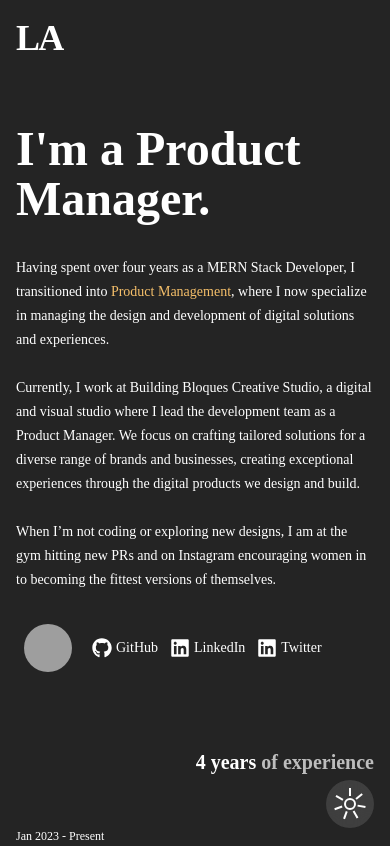
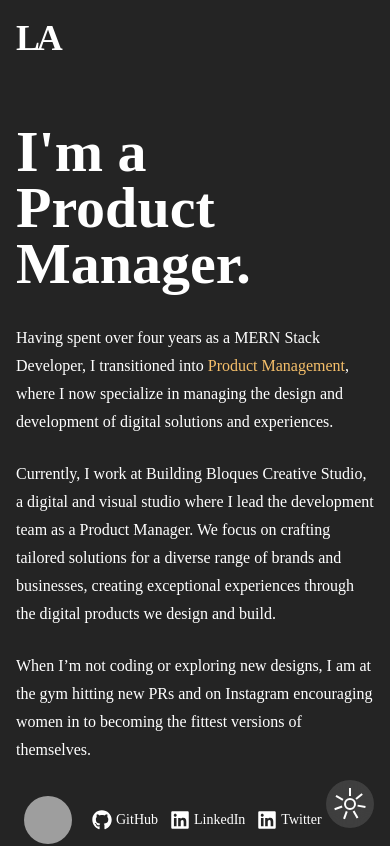
Before and after one commit to Lilianada/Quickview, a React (Create React App) app: page / in a window 390 px wide. Shown: the top 846 px of the page. Built offline with nearby package versions, Linux system fonts and the light colour scheme; grey boxes are pictures that could not be loaded.

Commit message:
updated the look for about mobile csreen

```diff
--- a/src/components/About.jsx
+++ b/src/components/About.jsx
@@ -8,26 +8,26 @@ const About = () => {
   return (
     <section>
       <div id="about" className="mb-16 lg:hidden">
-        <h1 className={`text-[48px] leading-[50px] font-[700] mb-8`}>
+        <h1 className={`text-[58px] leading-[56px] font-bold mb-8 w-1/2`}>
           I'm a Product Manager.
         </h1>
 
-        <div className={`space-y-6 text-sm`}>
-          <p className="leading-6">
+        <div className={`space-y-6 text-base`}>
+          <p className="leading-7">
             Having spent over four years as a MERN Stack Developer, I
             transitioned into{" "}
             <span style={{ color: theme.accent }}>Product Management</span>,
             where I now specialize in managing the design and development of
             digital solutions and experiences.
           </p>
-          <p className="leading-6">
+          <p className="leading-7">
             Currently, I work at Building Bloques Creative Studio, a digital and
             visual studio where I lead the development team as a Product
             Manager. We focus on crafting tailored solutions for a diverse range
             of brands and businesses, creating exceptional experiences through
             the digital products we design and build.
           </p>
-          <p className="leading-6">
+          <p className="leading-7">
             When I’m not coding or exploring new designs, I am at the gym
             hitting new PRs and on Instagram encouraging women in to becoming
             the fittest versions of themselves.
@@ -69,11 +69,12 @@ const About = () => {
         </div>
       </div>
 
+{/* Desktop */}
       <div
         className="mb-12 min-h-screen hidden lg:flex flex-row"
       >
         <div className="" style={{ color: theme.primaryText }}>
-          <h1 className={`text-[70px] font-[700] leading-[70px] w-1/2`}>
+          <h1 className={`text-[70px] font-bold leading-[70px] w-1/2`}>
             I'm a Product Manager.
           </h1>
           <div className={`text-base text-justify flex justify-end my-6`}>
--- a/src/components/Header.jsx
+++ b/src/components/Header.jsx
@@ -80,12 +80,12 @@ const Header = () => {
             </motion.div>
           )}
         </AnimatePresence>
-        <div className="text-[36px] font-bold leading-[44px] font-grotesk tracking-tighter">LA</div>
+        <div className="text-[36px] font-bold leading-[44px] font-grotesk tracking-[-0.09em]">LA</div>
       </nav>
 
       <div className="hidden lg:flex flex-col gap-32">
         <div
-          className={`text-[36px] font-bold leading-[44px] font-grotesk tracking-tighter`}
+          className={`text-[36px] font-bold leading-[44px] font-grotesk tracking-[-0.09em]`}
           style={{ color: theme.primaryText }}
         >
           LA
```
